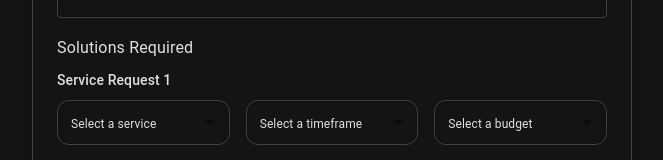
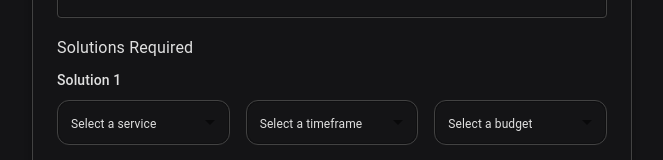
Before and after one commit to web-source-dev/leads, a React (Create React App) app: page /buyer in a window 1280 px wide. Shown: the part 564-724 px from the top of the page, without its empty margins (308-971 px from the left). Built offline with nearby package versions, Linux system fonts and the light colour scheme; the HTML template or start-up script is replaced by a standard one.

Commit message:
Update BuyerForm.jsx

```diff
--- a/src/components/BuyerForm.jsx
+++ b/src/components/BuyerForm.jsx
@@ -151,7 +151,7 @@ const BuyerForm = () => {
 
         // Check if the response status is success (HTTP status code 200-299)
         if (response.status >= 200 && response.status < 300) {
-          setSuccess('Form submitted successfully');
+          setSuccess('Request submitted. Please check your email for further instructions');
 
           // After success, redirect to the desired URL after 3 seconds
           setTimeout(() => {
@@ -471,7 +471,7 @@ const BuyerForm = () => {
   <Box key={index} sx={{ mt: 1 }}>
     <Box sx={{ display: 'flex', justifyContent: 'space-between', alignItems: 'center' }}>
       <Typography variant="subtitle2" sx={{ color: "var(--text-color)", mb: 1 }}>
-        Service Request {index + 1}
+        Solution {index + 1}
       </Typography>
       {index > 0 && (
         <IconButton
```
